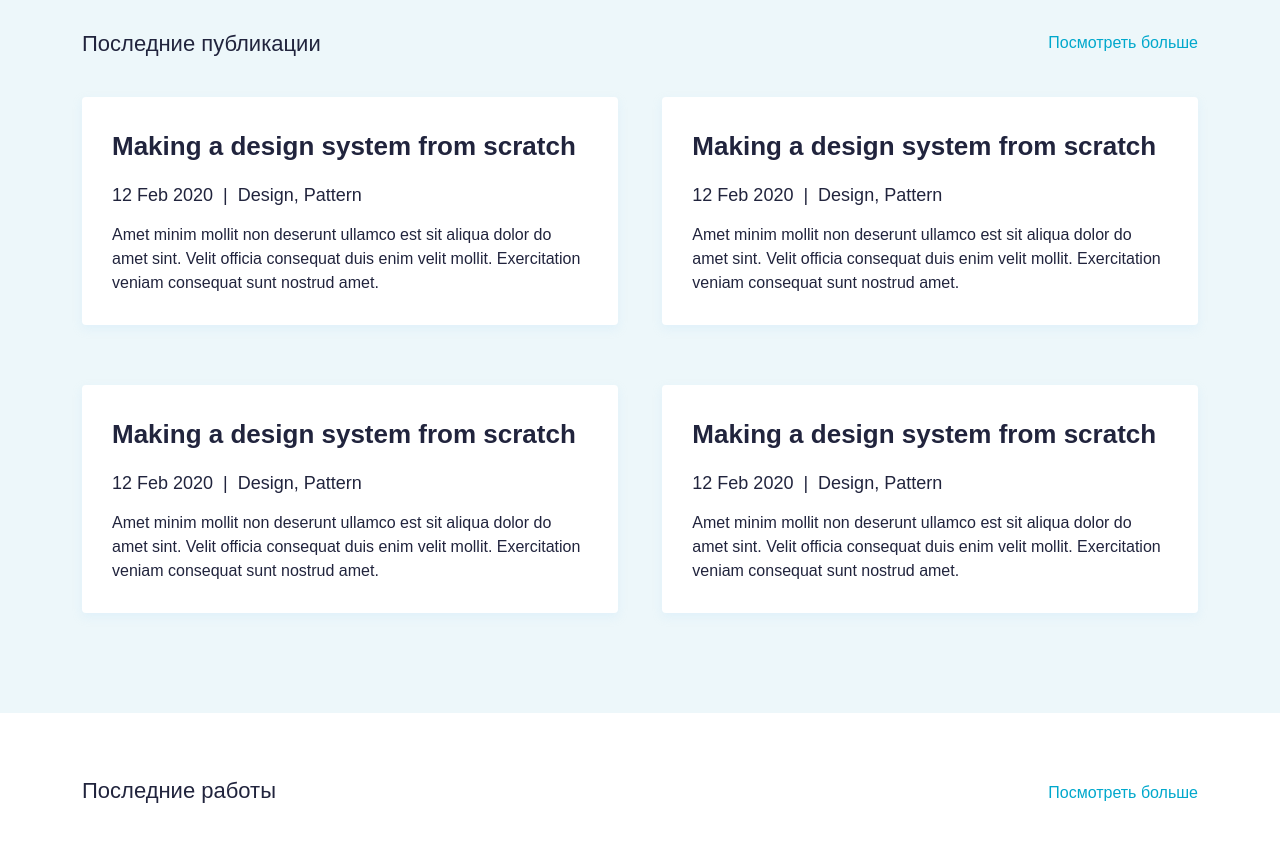
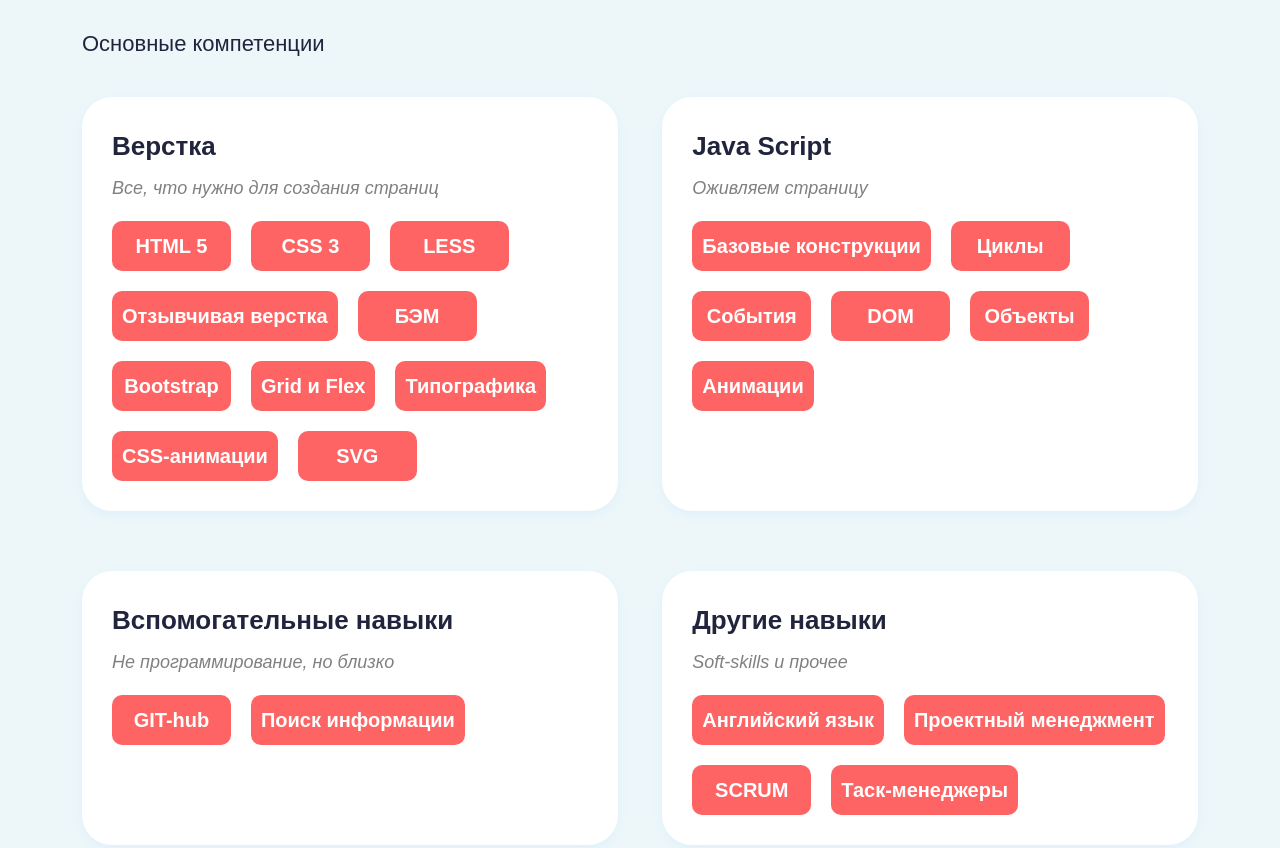
Before and after one commit to AdamMonro96/Portfolio-site, a plain HTML site: page index.html in a window 1280 px wide. Shown: the part 760-1608 px from the top of the page. Drawn offline with Linux system fonts and the light colour scheme; a web font is replaced by a local one.

Commit message:
Block "skills"
Block "blog" has been transformed in "skills"

```diff
--- a/index.html
+++ b/index.html
@@ -14,7 +14,7 @@
         <div class="header">
             <a href="works.html" class="header__point">Работы</a>
             <a href="#blog" class="header__point">Блог</a>
-            <a href="#" class="header__point">Контакты</a>
+            <!-- <a href="#" class="header__point">Обо мне</a>  -->
         </div>
         <div class="menu">
             <div class="menu-button">
@@ -54,55 +54,73 @@
             <div class="row">
                 <section class="col-12">
                     <div class="blog-links" id="blog">
-                        <h2 class="blog-links__title">Последние публикации</h2>
-                        <a href="#" class="blog-links__link">Посмотреть больше</a>
+                        <h2 class="blog-links__title">Основные компетенции</h2>
+                        <!-- <a href="#" class="blog-links__link">Подробнее обо мне</a> -->
                     </div>
                 </section>
                 <section class="col-12">
                     <div class="blog">
                         <div class="blog-card">
                             <h3 class="blog-card__title">
-                                Making a design system from scratch
+                                Верстка
                             </h3>
-                            <div class="blog-tegs">
-                                <p>12 Feb 2020</p>
-                                <p>|</p>
-                                <p>Design, Pattern</p>
+                            <div class="blog-card__subtitle">
+                                <p>Все, что нужно для создания страниц </p>
                             </div>
-                            <p class="blog-card__description">Amet minim mollit non deserunt ullamco est sit aliqua dolor do amet sint. Velit officia consequat duis enim velit mollit. Exercitation veniam consequat sunt nostrud amet.</p>
+                            <div class="blog-tags">
+                                <p class="blog-tags__tag">HTML 5</p>
+                                <p class="blog-tags__tag">CSS 3</p>
+                                <p class="blog-tags__tag">LESS</p>
+                                <p class="blog-tags__tag">Отзывчивая верстка</p>
+                                <p class="blog-tags__tag">БЭМ</p>
+                                <p class="blog-tags__tag">Bootstrap</p>
+                                <p class="blog-tags__tag">Grid и Flex</p>
+                                <p class="blog-tags__tag">Типографика</p>
+                                <p class="blog-tags__tag">CSS-анимации</p>
+                                <p class="blog-tags__tag">SVG</p>
+                            </div>
                         </div>
                         <div class="blog-card">
                             <h3 class="blog-card__title">
-                                Making a design system from scratch
+                                Java Script
                             </h3>
-                            <div class="blog-tegs">
-                                <p>12 Feb 2020</p>
-                                <p>|</p>
-                                <p>Design, Pattern</p>
+                            <div class="blog-card__subtitle">
+                                <p>Оживляем страницу </p>
                             </div>
-                            <p class="blog-card__description">Amet minim mollit non deserunt ullamco est sit aliqua dolor do amet sint. Velit officia consequat duis enim velit mollit. Exercitation veniam consequat sunt nostrud amet.</p>
+                            <div class="blog-tags">
+                                <p class="blog-tags__tag">Базовые конструкции</p>
+                                <p class="blog-tags__tag">Циклы</p>
+                                <p class="blog-tags__tag">События</p>
+                                <p class="blog-tags__tag">DOM</p>
+                                <p class="blog-tags__tag">Объекты</p>
+                                <p class="blog-tags__tag">Анимации</p>
+                            </div>
                         </div>
                         <div class="blog-card">
                             <h3 class="blog-card__title">
-                                Making a design system from scratch
+                                Вспомогательные навыки
                             </h3>
-                            <div class="blog-tegs">
-                                <p>12 Feb 2020</p>
-                                <p>|</p>
-                                <p>Design, Pattern</p>
+                            <div class="blog-card__subtitle">
+                                <p>Не программирование, но близко</p>
                             </div>
-                            <p class="blog-card__description">Amet minim mollit non deserunt ullamco est sit aliqua dolor do amet sint. Velit officia consequat duis enim velit mollit. Exercitation veniam consequat sunt nostrud amet.</p>
+                            <div class="blog-tags">
+                                <p class="blog-tags__tag">GIT-hub</p>
+                                <p class="blog-tags__tag">Поиск информации</p>
+                            </div>
                         </div>
                         <div class="blog-card">
                             <h3 class="blog-card__title">
-                                Making a design system from scratch
+                                Другие навыки
                             </h3>
-                            <div class="blog-tegs">
-                                <p>12 Feb 2020</p>
-                                <p>|</p>
-                                <p>Design, Pattern</p>
+                            <div class="blog-card__subtitle">
+                                <p>Soft-skills и прочее</p>
                             </div>
-                            <p class="blog-card__description">Amet minim mollit non deserunt ullamco est sit aliqua dolor do amet sint. Velit officia consequat duis enim velit mollit. Exercitation veniam consequat sunt nostrud amet.</p>
+                            <div class="blog-tags">
+                                <p class="blog-tags__tag">Английский язык</p>
+                                <p class="blog-tags__tag">Проектный менеджмент</p>
+                                <p class="blog-tags__tag">SCRUM</p>
+                                <p class="blog-tags__tag">Таск-менеджеры</p>
+                            </div>
                         </div>
                     </div>
                 </section>
@@ -132,7 +150,7 @@
                                 <p class="works-tags__tag works-tags__tag-bt">BT</p>
                             </div>
                             <p class="works-card__description"> Мой второй макет. При его создании я практиковался в создании интерактивных элементов - loader-а сайта, слайдера и переключателей</p>
-                            <a class="works-card__link" href="#">Читать подробнее</a>
+                            <a class="works-card__link" href="guitar-shop.html">Читать подробнее</a>
                         </div>
                     </section>
                     <section class="works-card">
--- a/less/blog-block.less
+++ b/less/blog-block.less
@@ -9,7 +9,7 @@
     margin-top: 40px;
     flex-wrap: wrap;
     justify-content: space-between;
-    @media (max-width:786px){
+    @media (max-width:991px){
         flex-direction: column;
     }
     &-links{
@@ -31,13 +31,12 @@
         }
     }
     &-card{
+        border-radius: 30px;
         background-color: white;
         box-shadow: 0px 4px 10px rgba(187, 225, 250, 0.25);
-        border-radius: 4px;
         padding: 30px;
-        min-width: 20%;
-        max-width: 48%;
-        @media (max-width:786px){
+        width: 48%;
+        @media (max-width:991px){
             width: 100%;
             max-width: 100%;
         }
@@ -60,13 +59,40 @@
         line-height: 24px;
         margin-top: 15px;
     }
-    &-tegs{
-        display: flex;
-        flex-wrap: nowrap;
-        gap: 10px;
+    &-card__subtitle{
         font-weight: 400;
         font-size: 18px;
         line-height: 26px;
-        margin-top: 17px;
+        margin-top: 10px;
+        font-style: italic;
+    }
+    &-card__subtitle p{
+        color: gray !important;
+    }
+    &-tags{
+        margin-top: 20px;
+        display: flex;
+        justify-content:left;
+        gap: 20px;
+        flex-wrap: wrap;
+        @media (max-width:425px){
+            gap: 10px;
+        }
+    }
+    &-tags__tag{
+        padding: 10px;
+        font-size: 20px;
+        background-color: @primary-color;
+        color: white;
+        border-radius: 10px;
+        font-weight: 700;
+        min-width: 25%;
+        text-align: center;
+        @media (max-width:425px){
+            font-size: 16px;
+        }
+    }
+    &-tags__tag:hover{
+        background-color: @secondary-color;
     }
 }
--- a/less/works.less
+++ b/less/works.less
@@ -10,6 +10,7 @@
     margin-top: 75px;
     background-color: #EDF7FA;
     border-radius: 30px;
+    box-shadow: 0px 4px 10px rgba(187, 225, 250, 0.25);
     &-container{
         display: flex;
         flex-direction: column;
```
Also changed, not shown: guitar-shop.html (+4 -5 lines), works.html (+5 -5 lines).
